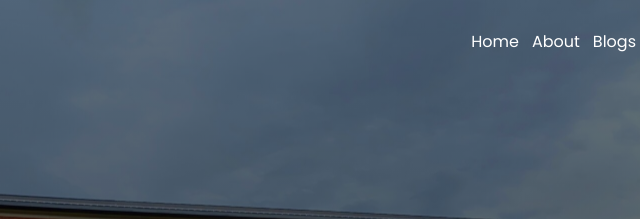
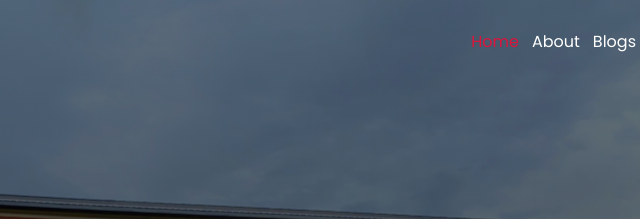
Before and after one commit to fokhrul2029/school-website, a plain HTML site: page index.html in a window 1280 px wide. Shown: the top 219 px of the page, 579-1219 px from the left. Drawn offline with Linux system fonts and the light colour scheme.

Commit message:
first commit

```diff
--- a/assets/css/style.css
+++ b/assets/css/style.css
@@ -27,6 +27,9 @@ img {
   margin: 0 auto;
   padding: 0 10px;
 }
+.active {
+  color: crimson !important;
+}
 .heading-title {
   font-size: 42px;
 }
@@ -35,9 +38,7 @@ img {
   color: #0000008f;
   font-weight: 500;
 }
-.active {
-  color: crimson;
-}
+
 /* ******** Heading CSS start ******  */
 
 .header {
```
